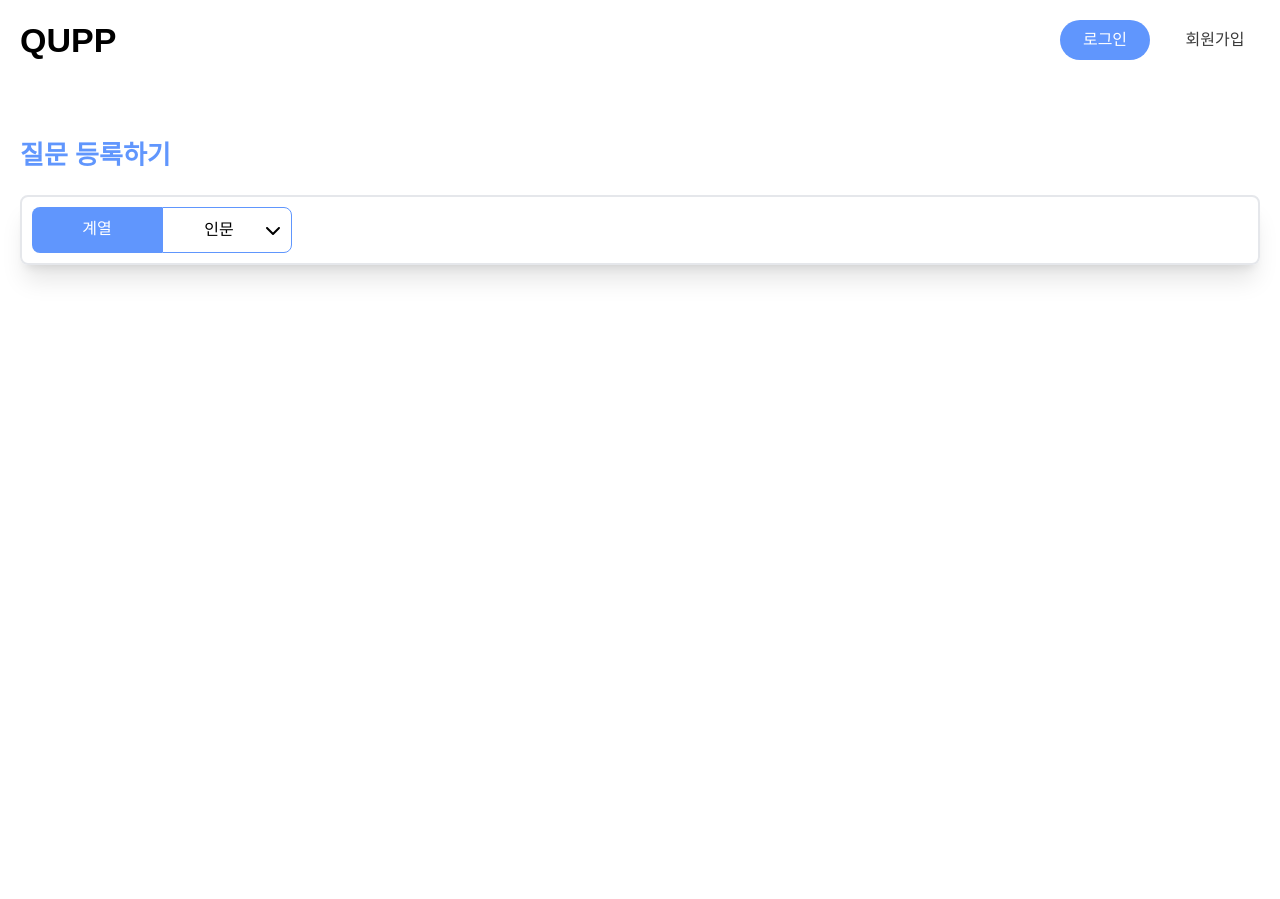
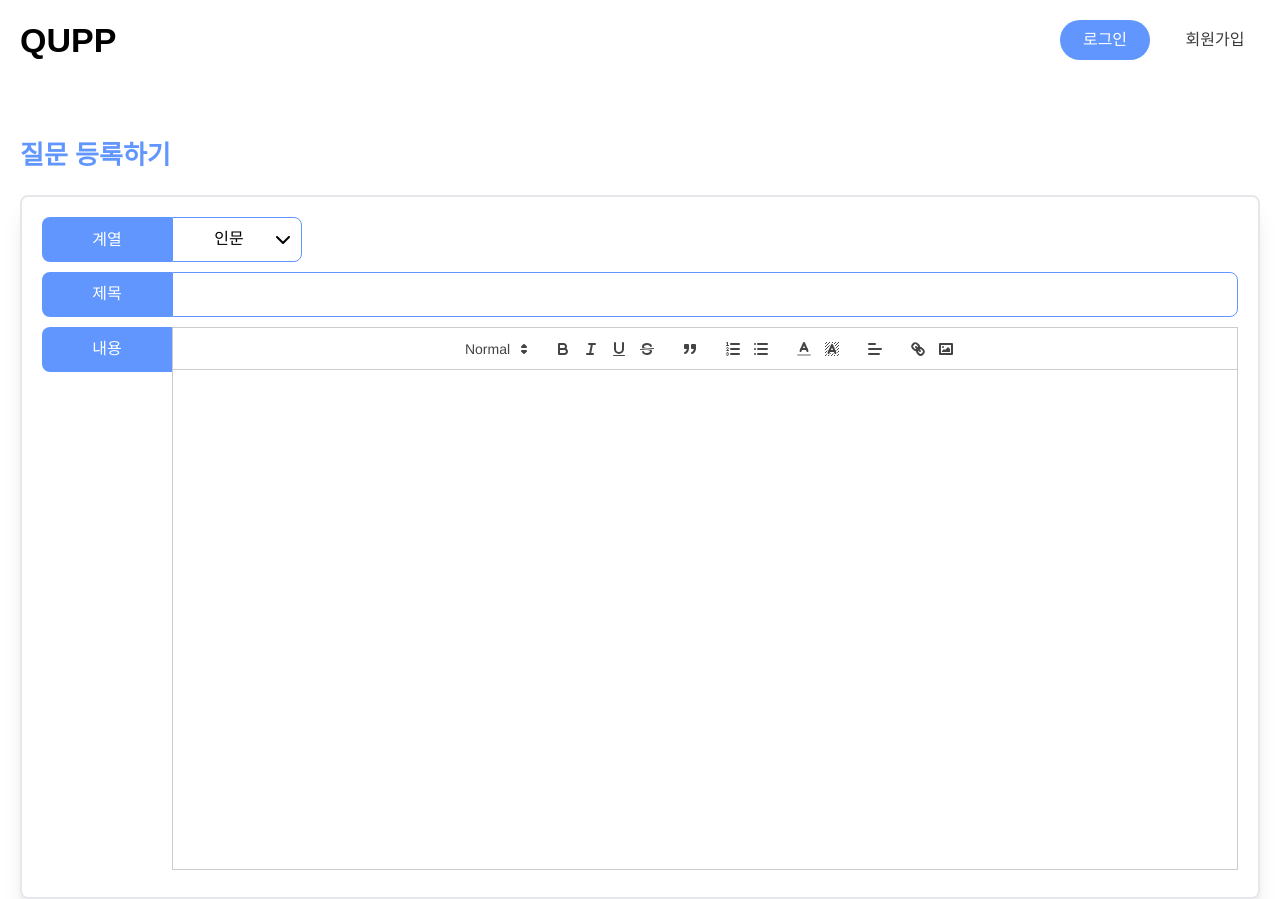
Before and after one commit to crewd/qupp-front, a Next.js app: page /qna/write in a window 1280 px wide. Before the commit the page ends 800 px from the top, so only its background shows below. Built offline with nearby package versions, Linux system fonts and the light colour scheme.

Commit message:
feat: editor 추가

```diff
--- /dev/null
+++ b/components/editor.tsx
@@ -0,0 +1,53 @@
+import React from 'react';
+import ReactQuill from 'react-quill';
+import 'react-quill/dist/quill.snow.css';
+
+const QuillEditor = () => {
+  const toolbarOptions = [
+    [{ header: [1, 2, 3, false] }],
+    ['bold', 'italic', 'underline', 'strike'],
+    ['blockquote'],
+    [{ list: 'ordered' }, { list: 'bullet' }],
+    [{ color: [] }, { background: [] }],
+    [{ align: [] }],
+    ['link', 'image'],
+  ];
+  const formats = [
+    'header',
+    'font',
+    'size',
+    'bold',
+    'italic',
+    'underline',
+    'strike',
+    'align',
+    'blockquote',
+    'list',
+    'bullet',
+    'indent',
+    'background',
+    'color',
+    'link',
+    'image',
+    'video',
+    'width',
+  ];
+
+  const modules = {
+    toolbar: {
+      container: toolbarOptions,
+    },
+  };
+
+  return (
+    <ReactQuill
+      className="h-[500px] border-pimary"
+      theme="snow"
+      modules={modules}
+      formats={formats}
+      style={{ borderColor: '#6096FD' }}
+    />
+  );
+};
+
+export default QuillEditor;
--- a/components/layout/layout.tsx
+++ b/components/layout/layout.tsx
@@ -14,14 +14,14 @@ const Layout = ({ children }: { children: React.ReactNode }) => {
           <nav className="flex justify-between">
             <button className="lg:w-[90px] w-[60px] lg:h-[40px] h-[30px] bg-primary text-white rounded-3xl">
               <Link href="/login">
-                <a className="block lg:h-[40px] h-[30px] leading-[40px]">
+                <a className="block lg:h-[40px] h-[30px] lg:leading-[40px] leading-[30px]">
                   로그인
                 </a>
               </Link>
             </button>
             <button className="lg:w-[90px] w-[60px] lg:h-[40px] h-[30px] ml-[20px] rounded-3xl text-gray-1">
               <Link href="/signup">
-                <a className="block lg:h-[40px] h-[30px] leading-[40px]">
+                <a className="block lg:h-[40px] h-[30px] lg:leading-[40px] leading-[30px]">
                   회원가입
                 </a>
               </Link>
--- a/package.json
+++ b/package.json
@@ -12,10 +12,10 @@
     "@fortawesome/fontawesome-svg-core": "^6.1.2",
     "@fortawesome/free-solid-svg-icons": "^6.1.2",
     "@fortawesome/react-fontawesome": "^0.2.0",
-    "@toast-ui/react-editor": "^3.2.0",
     "next": "12.2.4",
     "react": "18.2.0",
     "react-dom": "18.2.0",
+    "react-quill": "^2.0.0",
     "tailwind-scrollbar-hide": "^1.1.7"
   },
   "devDependencies": {
--- a/pages/qna/write.tsx
+++ b/pages/qna/write.tsx
@@ -1,6 +1,11 @@
 import { faChevronDown } from '@fortawesome/free-solid-svg-icons';
 import { FontAwesomeIcon } from '@fortawesome/react-fontawesome';
+import dynamic from 'next/dynamic';
 import { useEffect, useState } from 'react';
+
+const WysiwygEditor = dynamic(() => import('../../components/editor'), {
+  ssr: false,
+});
 
 const AddPost = () => {
   const category = ['인문', '사회', '상경', '자연과학', '공학', '예술'];
@@ -21,14 +26,14 @@ const AddPost = () => {
       <div className="mb-[20px]">
         <h2 className="text-xl font-bold text-primary">질문 등록하기</h2>
       </div>
-      <div className="border-2 shadow-xl rounded-lg p-[10px]">
+      <div className="border-2 shadow-xl rounded-lg p-[20px] flex flex-col gap-[10px]">
         <div className="flex text-center">
-          <p className="text-white bg-primary w-[130px] rounded-tl-lg rounded-bl-lg p-[10px]">
+          <p className="text-white bg-primary h-[45px] w-[130px] leading-[25px] rounded-tl-lg rounded-bl-lg p-[10px]">
             계열
           </p>
           <div className="relative">
             <div
-              className={`p-[10px] w-[130px] border border-primary rounded-tr-lg ${
+              className={`p-[10px] w-[130px] h-[45px] border border-primary rounded-tr-lg ${
                 !selectOpened && 'rounded-br-lg'
               }`}
             >
@@ -36,12 +41,12 @@ const AddPost = () => {
                 className="flex items-center justify-between w-full"
                 onClick={() => setSelectOpened(!selectOpened)}
               >
-                <span className="w-full">{selectTopic}</span>
+                <span className="w-full leading-[21px]">{selectTopic}</span>
                 <FontAwesomeIcon className="" icon={faChevronDown} />
               </button>
             </div>
             {selectOpened && (
-              <ul className="absolute top-[100%] bg-white w-[130px] border border-primary border-t-0 rounded-b-lg">
+              <ul className="absolute top-[100%] bg-white w-[130px] border border-primary border-t-0 rounded-b-lg shadow-lg">
                 {category.map((data) => (
                   <li
                     className="py-[5px] hover:bg-gray-100 cursor-pointer"
@@ -54,6 +59,23 @@ const AddPost = () => {
             )}
           </div>
         </div>
+        <div className="flex text-center">
+          <p className="text-white h-[45px] leading-[24px] bg-primary w-[130px] rounded-tl-lg rounded-bl-lg p-[10px]">
+            제목
+          </p>
+          <input
+            className="w-[calc(100%-130px)] border rounded-tr-lg rounded-br-lg outline-none border-primary px-[10px]"
+            type="text"
+          />
+        </div>
+        <div className="flex text-center">
+          <p className="text-white bg-primary w-[130px] h-[45px]  leading-[24px] rounded-tl-lg rounded-bl-lg p-[10px]">
+            내용
+          </p>
+          <div className="w-[calc(100%-130px)] h-[550px]">
+            <WysiwygEditor />
+          </div>
+        </div>
       </div>
     </div>
   );
```
Also changed, not shown: 1 other file (tests, documents, lock files or other folders).
